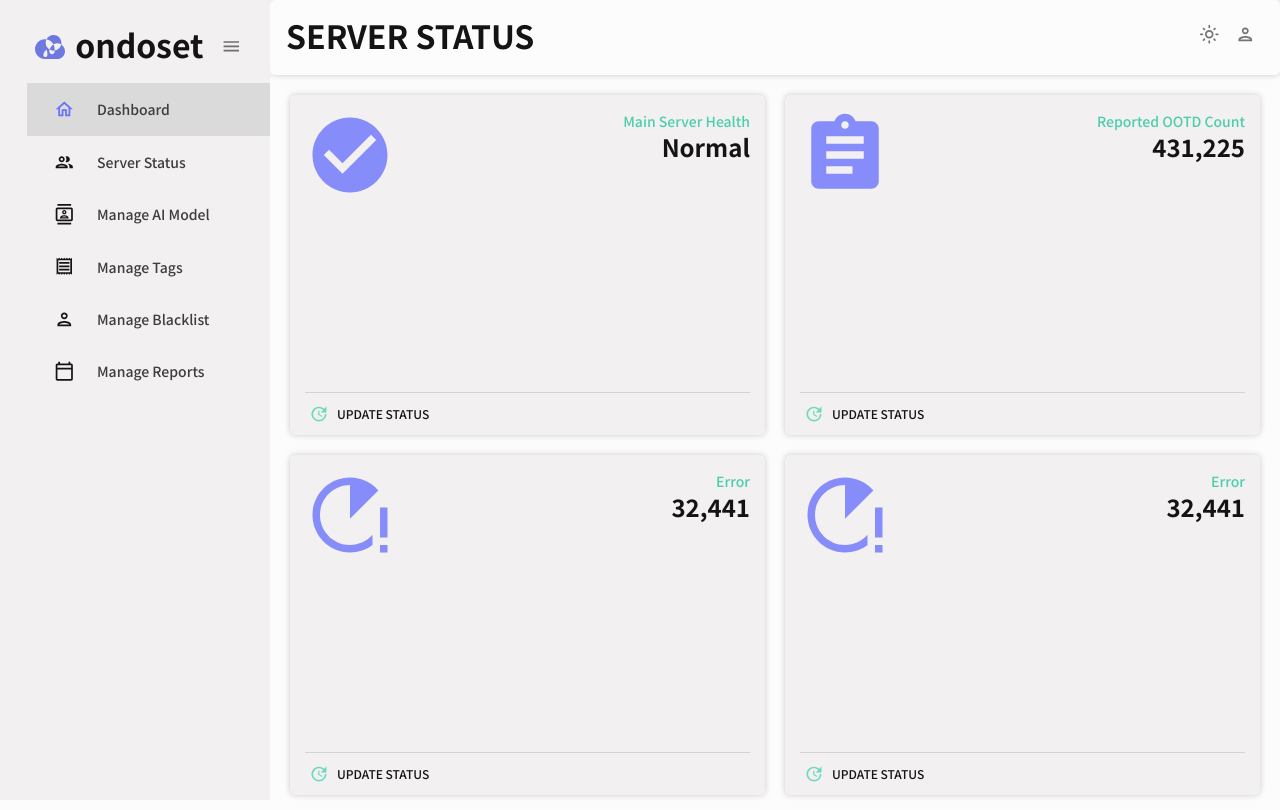
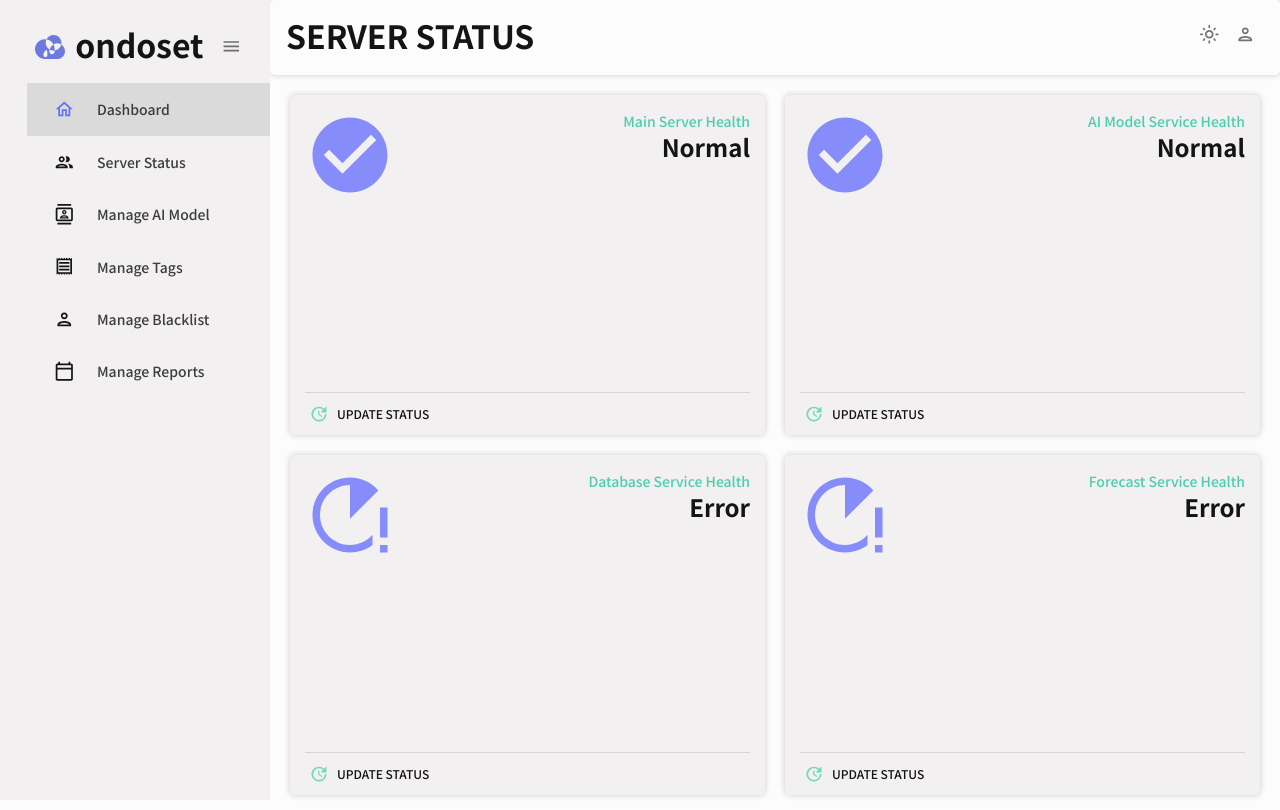
Before and after one commit to Team-Easy/Ondoset_Web, a React (Create React App) app in the folder ondoset-admin/: page /server-status in a window 1280 px wide. Built offline with nearby package versions, Linux system fonts and the light colour scheme.

Commit message:
Feat: custom ServerStat

```diff
--- a/ondoset-admin/src/scenes/serverStatus/index.jsx
+++ b/ondoset-admin/src/scenes/serverStatus/index.jsx
@@ -60,11 +60,11 @@ const ServerStatus = () => {
           }}
         >
           <StatBox
-            title="431,225"
-            subtitle="Reported OOTD Count"
+            title="Normal"
+            subtitle="AI Model Service Health"
             icon={
-              <AssignmentIcon
-                sx={{ color: colors.blueAccent[600], fontSize: "26px" }}
+              <CheckCircleIcon
+                sx={{ color: colors.blueAccent[600], fontSize: "94px" }}
               />
             }
           />
@@ -86,8 +86,8 @@ const ServerStatus = () => {
           }}
         >
           <StatBox
-            title="32,441"
-            subtitle="Error"
+            title="Error"
+            subtitle="Database Service Health"
             icon={
               <RunningWithErrorsIcon
                 sx={{ color: colors.blueAccent[600], fontSize: "26px" }}
@@ -110,8 +110,8 @@ const ServerStatus = () => {
           }}
         >
           <StatBox
-            title="32,441"
-            subtitle="Error"
+            title="Error"
+            subtitle="Forecast Service Health"
             icon={
               <RunningWithErrorsIcon
                 sx={{ color: colors.blueAccent[600], fontSize: "26px" }}
```
